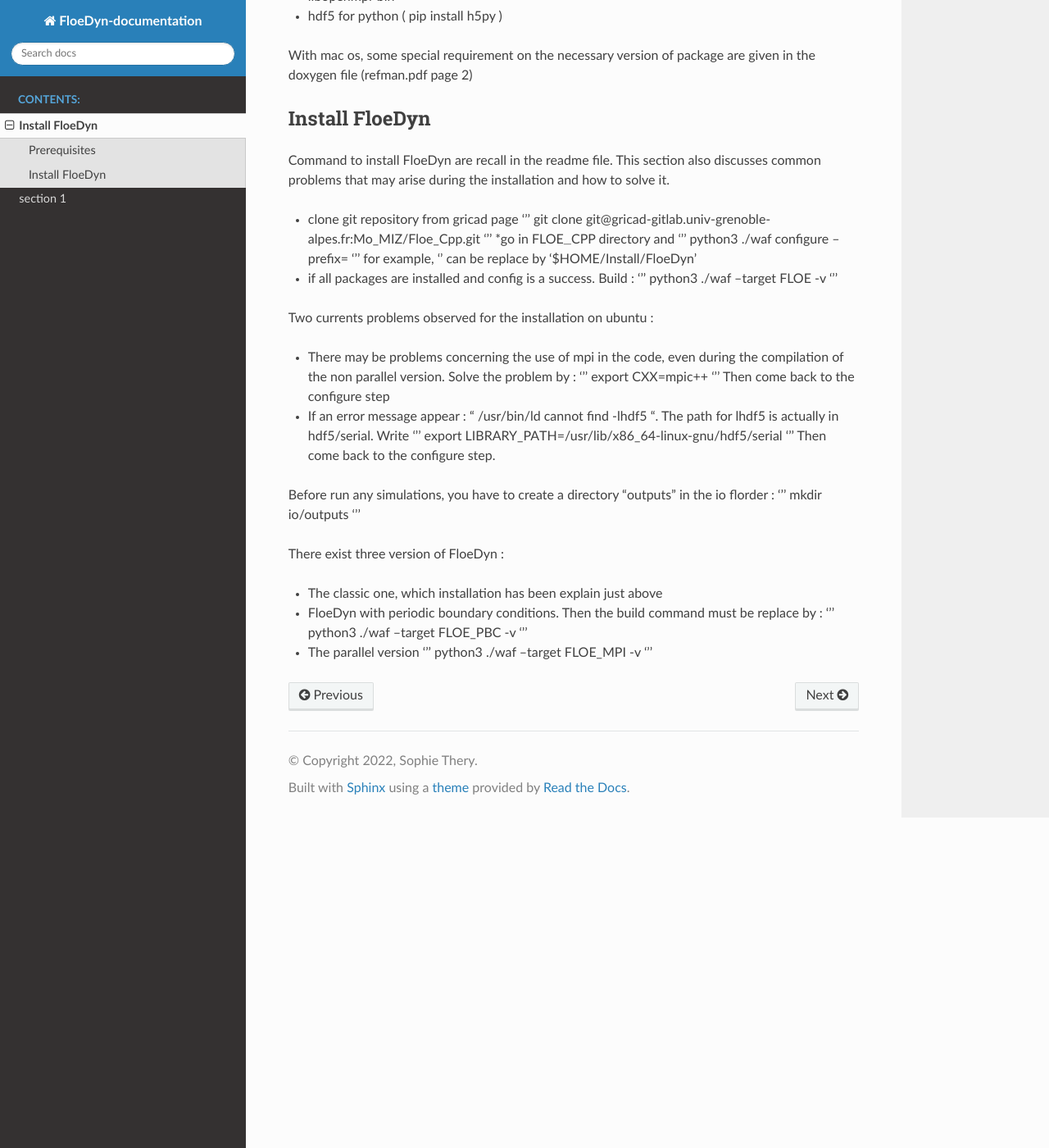
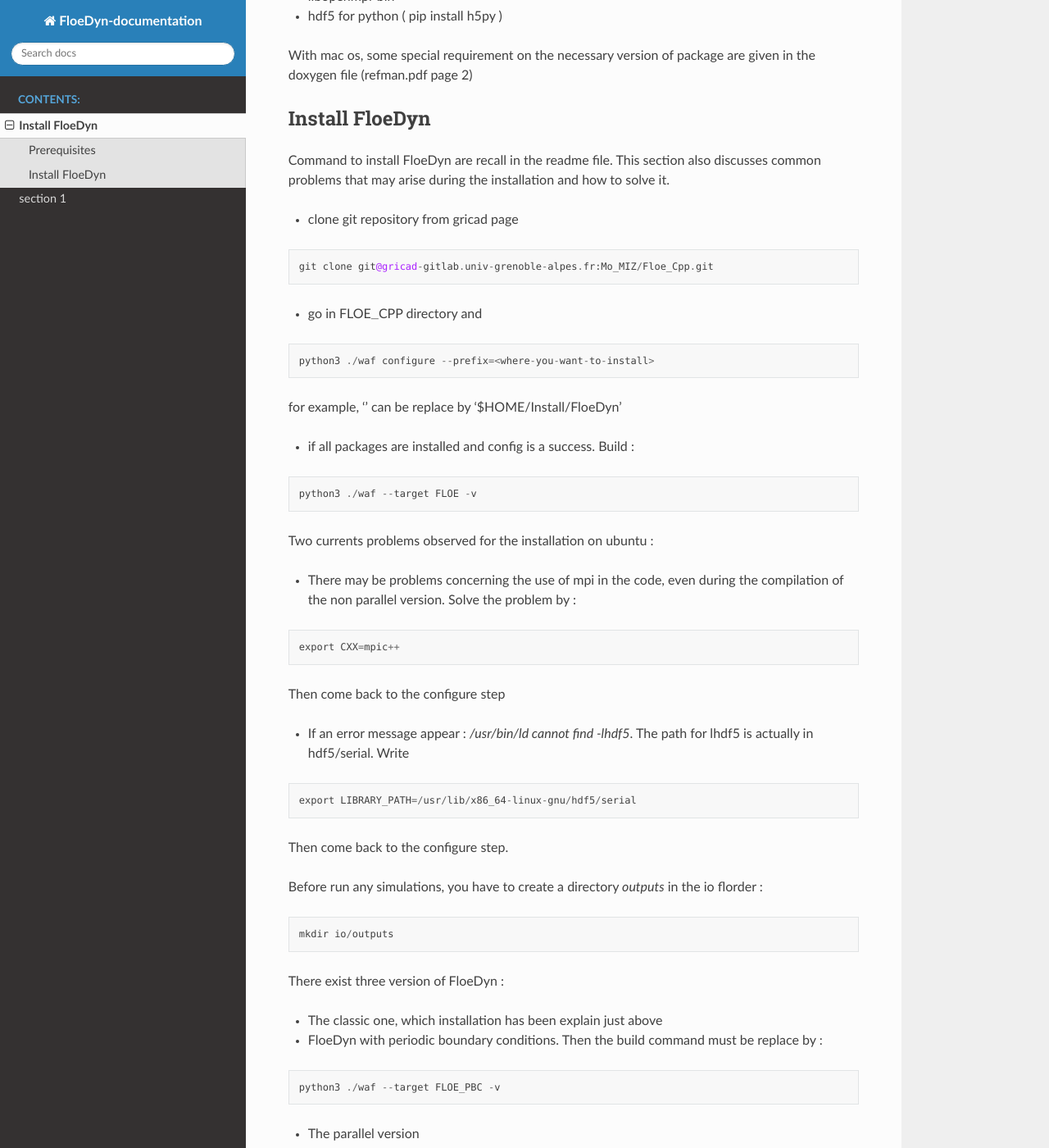
Before and after one commit to FloeDynHub/FloeDyn-documentation, a Sphinx documentation site: the page built from source/Install_FloeDyn.md, in a window 1280 px wide and 1400 px high, scrolled down 688 px. Shown: the whole window at 82% size. Built offline with Sphinx 7.4.7 and the Read the Docs theme 2.0.0, drawn with Linux system fonts in a browser that asks for light colours; some of the changed text lies outside the part shown.

Commit message:
Update Install_FloeDyn.md

````diff
--- a/source/Install_FloeDyn.md
+++ b/source/Install_FloeDyn.md
@@ -29,44 +29,44 @@ With mac os, some special requirement on the necessary version of package are gi
 
 Command to install FloeDyn are recall in the readme file. This section also discusses common problems that may arise during the installation and how to solve it.
 * clone git repository from gricad page
-'''
+```
 git clone git@gricad-gitlab.univ-grenoble-alpes.fr:Mo_MIZ/Floe_Cpp.git
-'''
-*go in FLOE$\_$CPP directory and
-'''
+```
+* go in FLOE$\_$CPP directory and
+```
 python3 ./waf configure --prefix=<where-you-want-to-install>
-'''
+```
 for example, '<where-you-want-to-install>' can be replace by '\$HOME/Install/FloeDyn'
 * if all packages are installed and config is a success. Build :
-'''
+```
 python3 ./waf --target FLOE -v
-'''
+```
 
 Two currents problems observed for the installation on ubuntu :
 * There may be problems concerning the use of mpi in the code, even during the compilation of the non parallel version. Solve the problem by :
-'''
+```
 export CXX=mpic++
-'''
+```
 Then come back to the configure step
-* If an error message appear : “ /usr/bin/ld  cannot find  -lhdf5 “. The path for lhdf5 is actually in hdf5/serial. Write
-'''
+* If an error message appear :  */usr/bin/ld  cannot find  -lhdf5*. The path for lhdf5 is actually in hdf5/serial. Write
+```
 export LIBRARY_PATH=/usr/lib/x86_64-linux-gnu/hdf5/serial
-'''
+```
 Then come back to the configure step.
 
 
-Before run any simulations, you have to create a directory “outputs” in the io florder :
-'''
+Before run any simulations, you have to create a directory *outputs* in the io florder :
+```
 mkdir io/outputs
-'''
+```
 
 There exist three version of FloeDyn :
 * The classic one, which installation has been explain just above
 * FloeDyn with periodic boundary conditions. Then the build command must be replace by :
-'''
+```
 python3 ./waf --target FLOE_PBC -v
-'''
+```
 * The parallel version
-'''
+```
 python3 ./waf --target FLOE_MPI -v
-'''
+```
````
